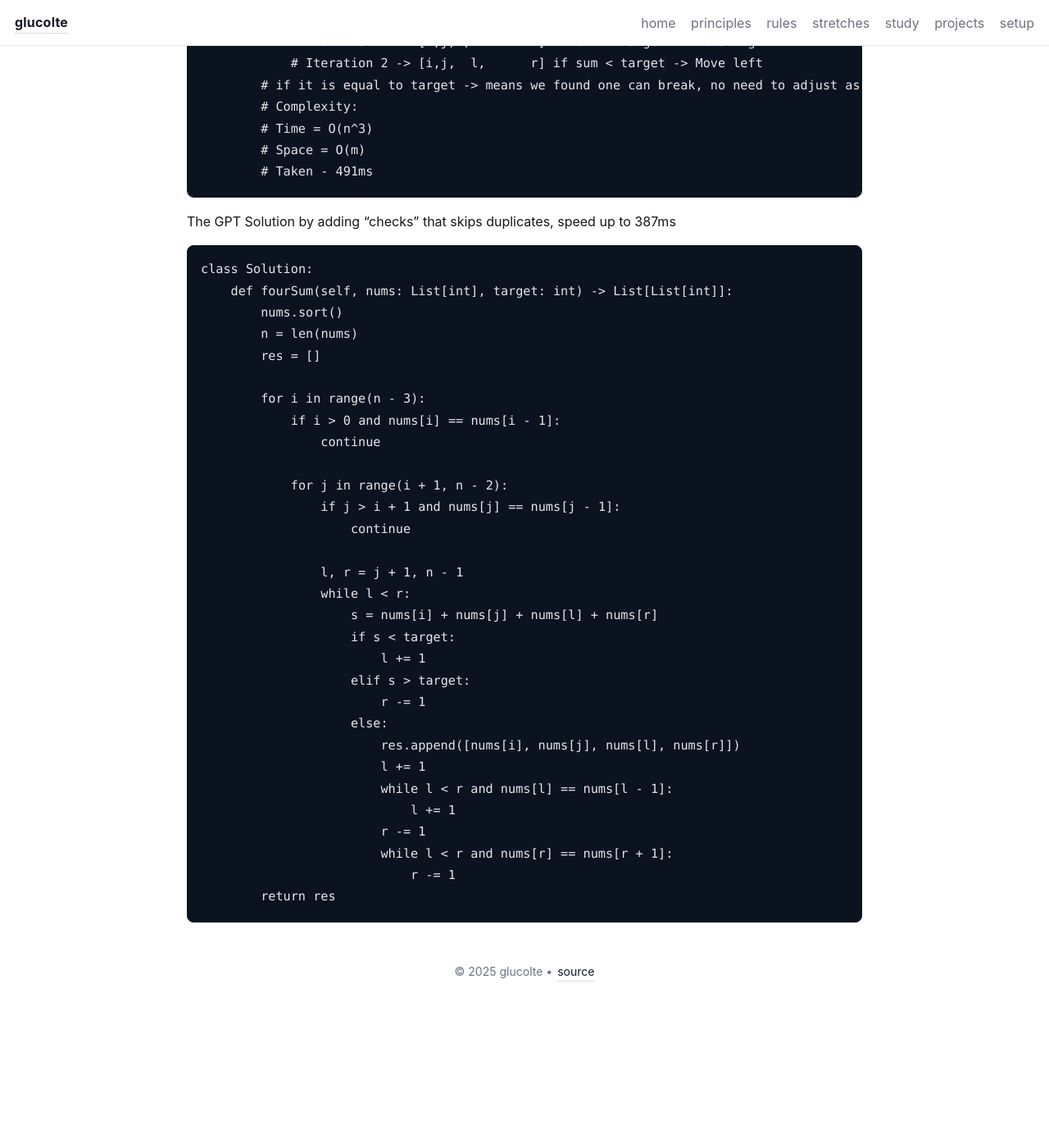
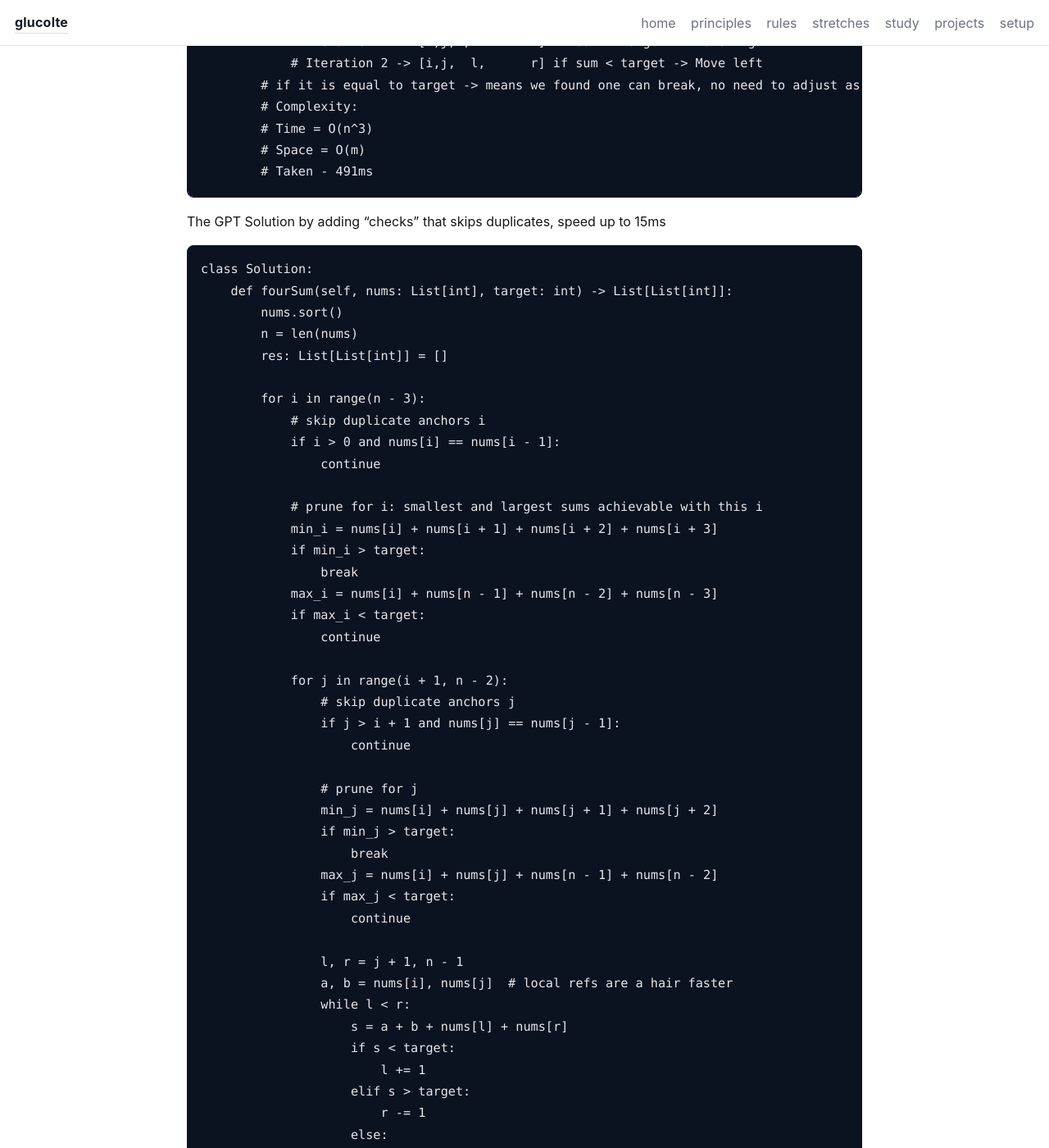
Before and after one commit to gLuColte/glucolte.github.io, a Jekyll site: the page built from study/codingArrayStrings.md, in a window 1280 px wide and 1400 px high, scrolled down 4290 px. Shown: the whole window at 82% size. Built offline with Jekyll 4.4.1, drawn with Linux system fonts in a browser that asks for light colours; before the commit the page ends 5511 px from its top, so only the background shows below that; some of the changed text lies outside the part shown.

Commit message:
Adding Inputs Over Outcomes / also another Array Example
Noted the importance of craft skills

````diff
--- a/study/codingArrayStrings.md
+++ b/study/codingArrayStrings.md
@@ -178,37 +178,58 @@ class Solution:
         # Taken - 491ms
 ```
 
-The GPT Solution by adding "checks" that skips duplicates, speed up to 387ms
+The GPT Solution by adding "checks" that skips duplicates, speed up to 15ms
 
 ```python
 class Solution:
     def fourSum(self, nums: List[int], target: int) -> List[List[int]]:
         nums.sort()
         n = len(nums)
-        res = []
+        res: List[List[int]] = []
 
         for i in range(n - 3):
+            # skip duplicate anchors i
             if i > 0 and nums[i] == nums[i - 1]:
                 continue
 
+            # prune for i: smallest and largest sums achievable with this i
+            min_i = nums[i] + nums[i + 1] + nums[i + 2] + nums[i + 3]
+            if min_i > target:
+                break
+            max_i = nums[i] + nums[n - 1] + nums[n - 2] + nums[n - 3]
+            if max_i < target:
+                continue
+
             for j in range(i + 1, n - 2):
+                # skip duplicate anchors j
                 if j > i + 1 and nums[j] == nums[j - 1]:
                     continue
 
+                # prune for j
+                min_j = nums[i] + nums[j] + nums[j + 1] + nums[j + 2]
+                if min_j > target:
+                    break
+                max_j = nums[i] + nums[j] + nums[n - 1] + nums[n - 2]
+                if max_j < target:
+                    continue
+
                 l, r = j + 1, n - 1
+                a, b = nums[i], nums[j]  # local refs are a hair faster
                 while l < r:
-                    s = nums[i] + nums[j] + nums[l] + nums[r]
+                    s = a + b + nums[l] + nums[r]
                     if s < target:
                         l += 1
                     elif s > target:
                         r -= 1
                     else:
-                        res.append([nums[i], nums[j], nums[l], nums[r]])
+                        res.append([a, b, nums[l], nums[r]])
                         l += 1
+                        r -= 1
+                        # skip duplicates on both sides
                         while l < r and nums[l] == nums[l - 1]:
                             l += 1
-                        r -= 1
                         while l < r and nums[r] == nums[r + 1]:
                             r -= 1
         return res
+
 ```
````
Also changed, not shown: principles.md (+2 -0 lines).
